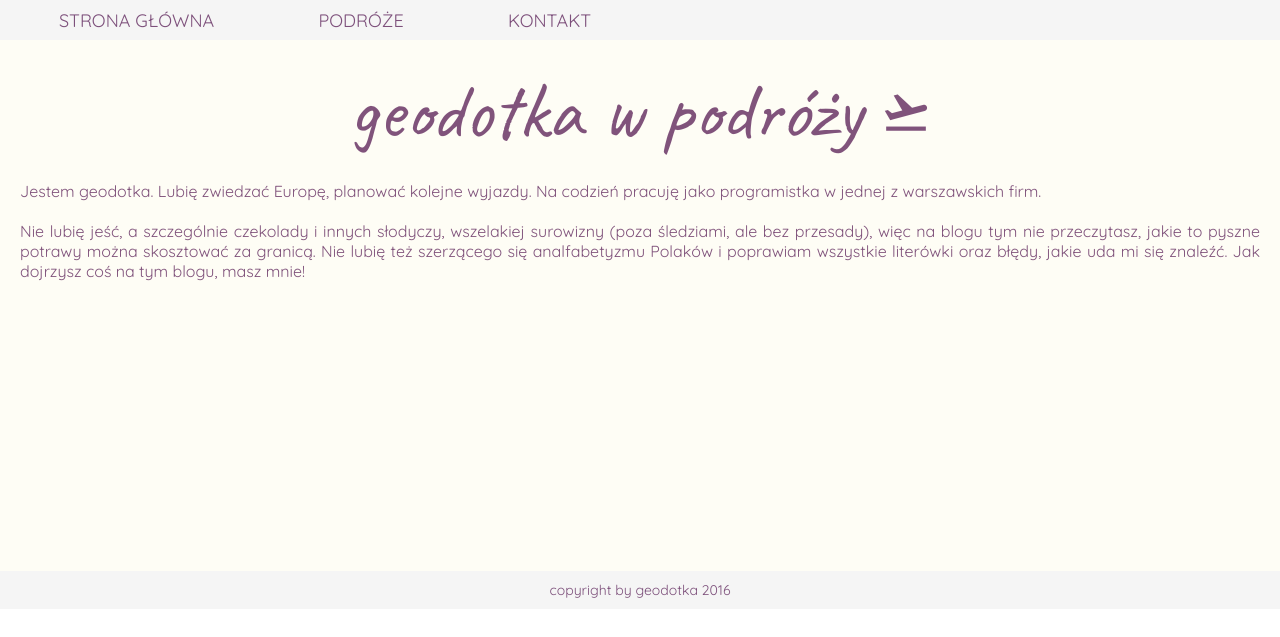
After one commit to geodotka/mindtrip, a Django app: template mindtrip/trips/templates/trips/contact.html in a window 1280 px wide. The commit adds this page. Shown: the top 637 px of the page. Run offline with Django 3.2, Linux system fonts and the light colour scheme; the template is opened without the code that fills it, so the values that code supplies are empty.

Commit message:
Add contact page.

```diff
--- a/mindtrip/static/css/main.css
+++ b/mindtrip/static/css/main.css
@@ -1,7 +1,7 @@
 body {
 	margin: 0 auto;
 	padding: 0;
-	font-family: 'Open Sans', sans-serif;
+	font-family: 'Quicksand', sans-serif;
 	color: rgba(76, 12, 73, 0.71);
 }
 
@@ -38,6 +38,7 @@ nav a i {
 main {
 	padding: 20px;
 	text-align: center;
+	background-color: rgba(227, 209, 7, 0.04);
 }
 
 footer {
@@ -70,3 +71,8 @@ footer span {
 	width: 98%;
 	border: dashed 8px rgba(76, 12, 73, 0.71);
 }
+
+.contact {
+	min-height: 370px;
+	text-align: justify;
+}
--- a/mindtrip/trips/templates/trips/base.html
+++ b/mindtrip/trips/templates/trips/base.html
@@ -3,7 +3,7 @@
 <head lang="en">
 	<meta charset="UTF-8">
 	<title>Mindtrip</title>
-	<link href="https://fonts.googleapis.com/css?family=Caveat|Open+Sans" rel="stylesheet">
+	<link href="https://fonts.googleapis.com/css?family=Caveat|Quicksand" rel="stylesheet">
 	<link href="https://fonts.googleapis.com/icon?family=Material+Icons" rel="stylesheet">
 	<link type="text/css" rel="stylesheet" href="{{ STATIC_URL }}css/main.css" charset="utf-8">
 </head>
@@ -13,7 +13,7 @@
 		<nav>
 			<a href="{% url 'home' %}">Strona główna</a>
 			<a href="{% url 'home' %}">Podróże</a>
-			<a href="{% url 'home' %}">Kontakt</a>
+			<a href="{% url 'contact' %}">Kontakt</a>
 		</nav>
 	</header>
 
--- /dev/null
+++ b/mindtrip/trips/templates/trips/contact.html
@@ -0,0 +1,11 @@
+{% extends "trips/base.html" %}
+
+{% block content %}
+	<div class="contact">
+		Jestem geodotka. Lubię zwiedzać Europę, planować kolejne wyjazdy. Na codzień pracuję jako programistka w jednej z warszawskich firm.<br><br>
+		Nie lubię jeść, a szczególnie czekolady i innych słodyczy, wszelakiej surowizny (poza śledziami, ale bez przesady),
+		więc na blogu tym nie przeczytasz, jakie to pyszne potrawy można skosztować
+		za granicą. Nie lubię też szerzącego się analfabetyzmu Polaków i poprawiam wszystkie literówki oraz błędy,
+		jakie uda mi się znaleźć. Jak dojrzysz coś na tym blogu, masz mnie!
+	</div>
+{% endblock %}
--- a/mindtrip/trips/urls.py
+++ b/mindtrip/trips/urls.py
@@ -8,4 +8,5 @@ from . import views
 
 urlpatterns = [
     url(r'^$', views.home, name='home'),
+    url(r'^kontakt$', views.contact, name='contact'),
 ]
--- a/mindtrip/trips/views.py
+++ b/mindtrip/trips/views.py
@@ -7,3 +7,8 @@ from annoying.decorators import render_to
 @render_to('trips/base.html')
 def home(request):
     return {}
+
+
+@render_to('trips/contact.html')
+def contact(request):
+    return {}
```
